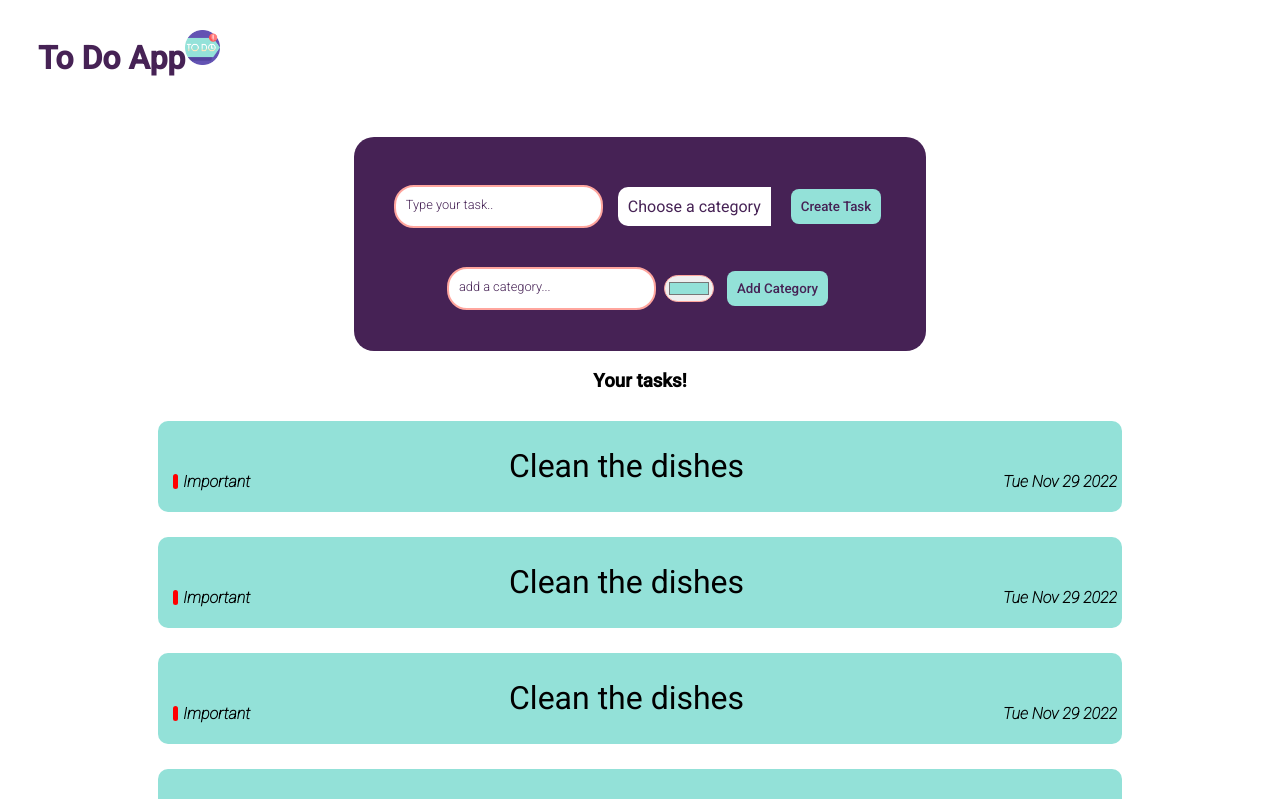
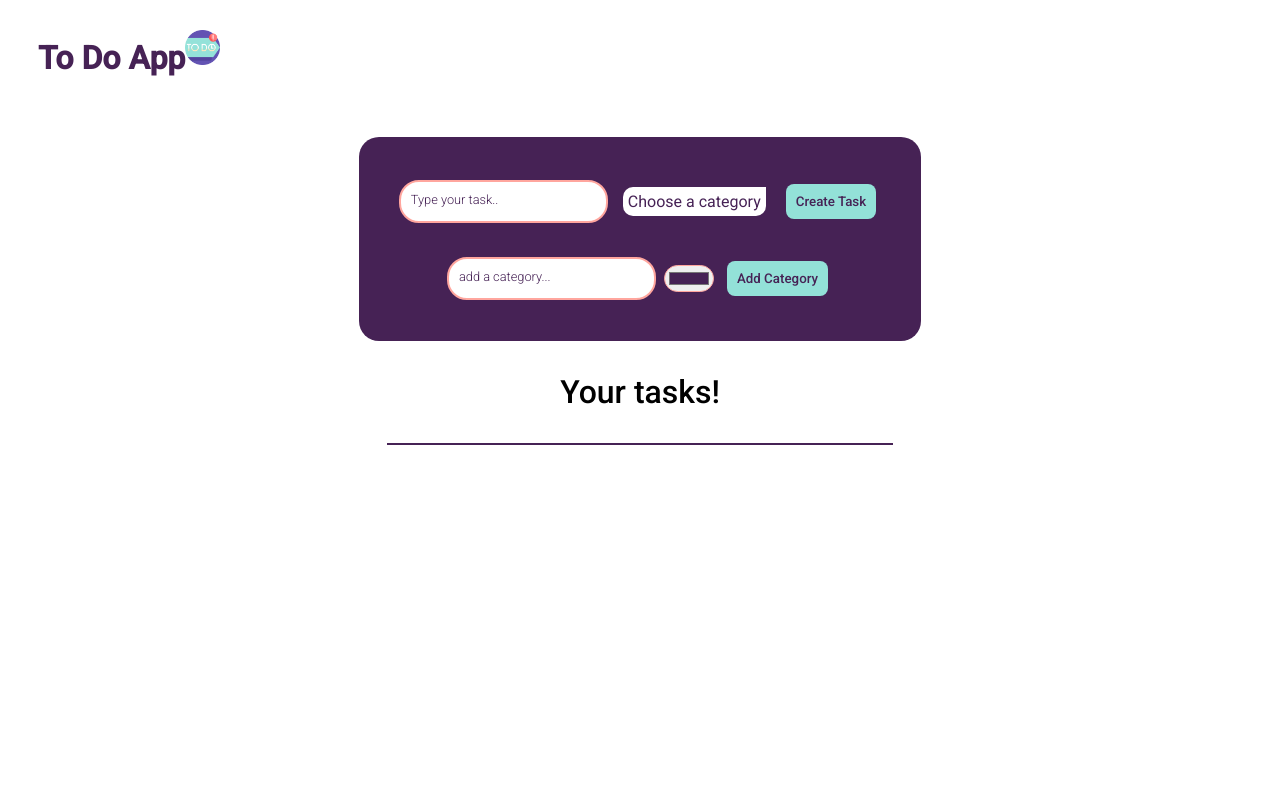
Before and after one commit to KenanAljaber/to-do-app, a React (Create React App) app: page / in a window 1280 px wide. Shown: the top 799 px of the page. Built offline with nearby package versions, Linux system fonts and the light colour scheme.

Commit message:
feuaters of adding and editing notes

```diff
--- a/src/Components/Note.js
+++ b/src/Components/Note.js
@@ -1,19 +1,58 @@
 import Category from "./Category";
+import editPhoto from "../assets/edit.png";
+import deletePhoto from "../assets/delete.png";
+
 import "../styles/note.css"
+import { useState } from "react";
 
-const Note = ({title,categoryColor,categoryName,date}) => {
+const Note = ({title,categoryColor,categoryName,date,setTask,task,index}) => {
+    console.log(date);
+    const [updateMood,setUpdateMood]=useState(false);
+    function onDeleteItem (e){
+        const temp=task.filter((item)=> item.title!=title);
+        setTask(temp);
+    }
+
+    function onUpdate(){
+        const temp=[...task];
+        const item=temp.find((item)=>item.title===title);
+        item.title=document.getElementById("updateInput").value;
+        setTask(temp);
+        setUpdateMood(!updateMood)
+
+    }
+
     return (
 
-        <div>
-            <div className="note-container">
+        <div className="note">
+
+
+            <div className="icons">
+            <img src={editPhoto} onClick={()=>setUpdateMood(!updateMood)}/>
+                <img src={deletePhoto} onClick={onDeleteItem}/>
+                </div>
+               <div className="note-container" >
+
+                <Category className="note-category" color={categoryColor} name={categoryName}/>
+                {!updateMood?
+                    <h1 className="note-title">{title}</h1>
+                    :
+                    <div>
+                    <input type="text" id="updateInput" defaultValue={title}/>
+                    <button className="update-btn" onClick={onUpdate}>update</button>
+                    </div>
+
+                }
+                <p className="note-date">{date}</p>
+                </div>
+
+                <div>
+
+
+                </div>
 
 
 
-                <Category className="note-category" color={categoryColor} name={categoryName}/>
-                <h1 className="note-title">{title}</h1>
-                <p className="note-date">{date}</p>
-
-            </div>
 
 
         </div>
--- a/src/Components/NoteList.js
+++ b/src/Components/NoteList.js
@@ -2,53 +2,56 @@ import Note from "./Note";
 import "../styles/noteList.css"
 import { useState } from "react";
 import Category from "./Category";
+import deletePhoto from "../assets/delete.png";
 
 const NoteList = () => {
 
-const [category,setCategory]=useState();
-const [showCategories,setShowCategories]=useState(true);
+    const [category, setCategory] = useState(undefined);
+    const [showCategories, setShowCategories] = useState(true);
+    const [categoriesList, setCategoriesList] = useState([{
+        color: "#DDFFF7",
+        name: "default"
+    }]);
+    const [tasks, setTasks] = useState([]);
 
-    const categories = [{
-        color: "red",
-        name: "secret"
-    }];
+
     const myNotes = [{
         title: "Clean the dishes",
         category: {
             color: "red",
             name: "Important"
         }
-    },{
+    }, {
         title: "Clean the dishes",
         category: {
             color: "red",
             name: "Important"
         }
-    },{
+    }, {
         title: "Clean the dishes",
         category: {
             color: "red",
             name: "Important"
         }
-    },{
+    }, {
         title: "Clean the dishes",
         category: {
             color: "red",
             name: "Important"
         }
-    },{
+    }, {
         title: "Clean the dishes",
         category: {
             color: "red",
             name: "Important"
         }
-    },{
+    }, {
         title: "Clean the dishes",
         category: {
             color: "red",
             name: "Important"
         }
-    },{
+    }, {
         title: "Clean the dishes",
         category: {
             color: "red",
@@ -59,14 +62,84 @@ const [showCategories,setShowCategories]=useState(true);
 
 
     const handleDropdownList = () => {
-               if(categories.length>0)
+
         setShowCategories(!showCategories);
     }
 
-    const handleSelectCategory=(category)=>{
-        setCategory(category);
+    const addNote = () => {
+        let taskBody = document.getElementById("noteTextInput").value;
+        if (taskBody) {
+            let task = {
+                title: taskBody,
+                category: {
+                    name: categoriesList[0].name,
+                    color: categoriesList[0].color
+                }
+            };
+            if (category) {
+                console.log("here", tasks);
+                task.category.name = category.name;
+                task.category.color = category.color;
+            }
+            setTasks(tasks => [...tasks, task]);
+            document.getElementById("noteTextInput").value = "";
+
+        } else {
+            alert("plase type something to add a task!")
+        }
+        console.log();
     }
 
+    const addCategory = () => {
+        console.log();
+        let color = document.getElementById("favcolor").value;
+        let categoryName = document.getElementById("categoryTextInput").value;
+        if (categoryName) {
+
+            let newCategory = {
+                name: categoryName,
+                color: color
+            };
+
+            if (!categoryExist(newCategory)) {
+                setCategoriesList(categoriesList => [...categoriesList, newCategory]);
+            }
+            document.getElementById("categoryTextInput").value = "";
+        } else {
+            alert("please type the name of the category!");
+
+        }
+
+    }
+
+    const categoryExist = (catg) => {
+
+
+        for (let i = 0; i < categoriesList.length; i++) {
+            let current = categoriesList[i];
+            if (current.name == catg.name && current.color == catg.color) {
+                alert("Category already exits!");
+                return true;
+
+            }
+            if (current.name == catg.name) {
+                alert("Category name already exits!");
+                return true;
+            } if (current.color == catg.color) {
+                alert("Category color already exits!");
+                return true;
+
+            }
+        }
+        return false;
+
+
+
+    }
+
+   function updateNote(){
+    console.log("updated");
+   }
     return (
 
         <div className="noteList-container">
@@ -76,52 +149,57 @@ const [showCategories,setShowCategories]=useState(true);
                 <div className="noteList-add-note-contianer">
                     <input type="text" placeholder="Type your task.." className="noteList-add-note-input" id="noteTextInput" />
                     <div className="noteList-dropdown" onClick={handleDropdownList}>
-                    <span> {!category? "Choose a category": <Category color={category.color} name={category.name}/>}</span>
-                    <div className="dropdown-content" style={{display: showCategories ? "none":"block" }}>
+                        <span> {!category ? "Choose a category" : <Category name={category.name} color={category.color} />}</span>
+                        <div className="dropdown-content" style={{ display: showCategories ? "none" : "block" }}>
                             {
-                    categories.map(it=>{
-                        let optionStyle={
-                            backgroundColor:it.color,
-                            width:"5px",
-                            height:"10px",
+                                categoriesList.map(it => {
+                                    let optionStyle = {
+                                        backgroundColor: it.color,
+                                        width: "8px",
+                                        height: "30px",
                                     }
 
-                        return <p className="option" onClick={(it)=>{
-                            handleSelectCategory(it);
+                                    return <p className="option" onClick={() => {
+                                        setCategory(it);
 
-                        }}><div style={optionStyle}/>{it.name}</p>
+                                    }}><div style={optionStyle} />{it.name}</p>
                                 })
 
                             }
                         </div>
                     </div>
-               <button className="addNote-btn" >Create Task</button>
+                    <button className="addNote-btn" onClick={addNote}>Create Task</button>
                 </div>
                 <div className="add-category-container">
                     <input type="text" placeholder="add a category..." className="noteList-add-category-input" id="categoryTextInput" />
-            <input type="color" id="favcolor" name="favcolor" defaultValue="#93E1D8" style={{padding:"2px",margin:"3px"}}/>
-                <button className="addNote-btn" >Add Category</button>
+                    <input type="color" id="favcolor" className="selectColor" defaultValue="#462255" style={{ padding: "2px", margin: "3px" }} />
+                    <button className="addNote-btn" onClick={addCategory}>Add Category</button>
                 </div>
             </div>
 
 
             <h3>Your tasks!</h3>
+            <div className="noteList-line-underH3" />
             {
 
-                myNotes.map((it) => {
-                    let title=it.title;
-                    let color=it.category.color;
-                    let categoryName=it.category.name;
-                    let arr=new Date().toString().split(" ").splice(0,4).reverse();
-                    let dateString= arr.reduce((actual,accumlate)=>{
-                        accumlate=accumlate+" "+actual
-                    return accumlate;},"");
+                tasks.reverse().map((it,index) => {
+                    console.log("adding ")
+                    let title = it.title;
+                    let color = it.category.color;
+                    let categoryName = it.category.name;
+                    let arr = new Date().toString().split(" ").splice(0, 4).reverse();
+                    let dateString = arr.reduce((actual, accumlate) => {
+                        accumlate = accumlate + " " + actual
+                        return accumlate;
+                    }, "");
 
 
 
-                    return(
+                    return (
+                        <div className="note-options" onClick={updateNote}>
 
-                    <Note title={title} categoryColor={color} categoryName={categoryName} date={dateString}/>
+                            <Note title={title} categoryColor={color} categoryName={categoryName} date={dateString} setTask={setTasks} task={tasks} index={index} />
+                        </div>
                     );
 
 
--- a/src/styles/note.css
+++ b/src/styles/note.css
@@ -2,19 +2,64 @@
 .note-container{
     flex-direction: row;
     display: flex;
+    justify-content: space-between;
+    align-items: flex-end;
+
+
+}
+
+.note{
     background: #93E1D8;
     border-radius: 10px;
     padding: 5px;
-    justify-content: space-between;
     margin: 10px 150px 0px 150px;
-    align-items: flex-end;
     margin-bottom: 15px;
-
+    text-align: end;
 }
 .note-title{
     font-weight: 400;
 }
+.icons{
+    text-align-last: end;}
 .note-date{
     font-style: italic;
     font-weight: 600;
 }
+.update-btn{
+
+    padding: 10px;
+    margin: 5px;
+    border-radius: 8px;
+    border-style: none;
+    background: #462255;
+    color: #93E1D8;
+
+    font-weight: 500;
+    font-family: Roboto;
+    cursor: pointer;
+
+}
+
+.note img{
+    width: 20px;
+    margin-right: 10px;
+    cursor: pointer;
+
+}
+
+.note img:hover{
+    animation: pop 1s linear 0.1s 1 alternate forwards;
+}
+
+@keyFrames pop{
+    0%{
+        transform: scale(100%);
+    }
+    50%{
+        transform: scale(125%);
+    }
+    100%{
+        transform: scale(100%);
+    }
+
+}
--- a/src/styles/noteList.css
+++ b/src/styles/noteList.css
@@ -57,12 +57,13 @@
 .noteList-dropdown {
     position: relative;
     display: inline-block;
-    padding: 10px;
+    padding: 5px;
     background: white;
     color: #462255;
     margin: 10px;
     border-top-left-radius: 10px;
     border-bottom-left-radius: 10px;
+    border-bottom-right-radius: 10px;
   }
   .noteList-dropdown:hover{
     cursor: pointer;
@@ -79,6 +80,8 @@
     z-index: 1;
   }
 
+
+
   .option{
     display: flex;
     flex-direction: row;
@@ -87,6 +90,19 @@
     gap: 5px;
     color: #462255;
     font-size: 1rem;
+  }
+
+  h3{
+    font-weight: 500;
+    font-size: 2rem;
+
+  }
+
+  .noteList-line-underH3{
+    width:  40%;
+    height: 2px;
+    background-color: #462255;
+    place-self: center;
   }
 
   .option:hover{
@@ -103,4 +119,9 @@
     color: #462255;
     font-weight: 500;
     font-family: Roboto;
+    cursor: pointer;
   }
+
+  .selectColor{
+    cursor: pointer;
+  }
```
Also changed, not shown: src/assets/delete.png (added), src/assets/edit.png (added). Lines whose indentation alone changed are shown as unchanged.
